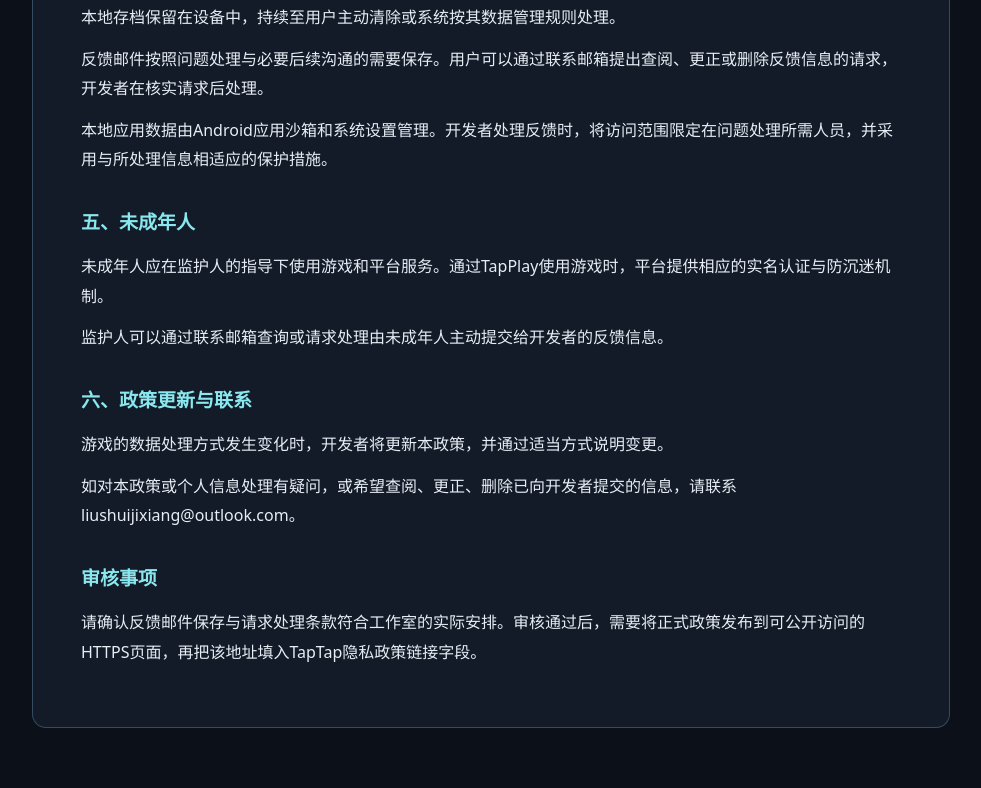
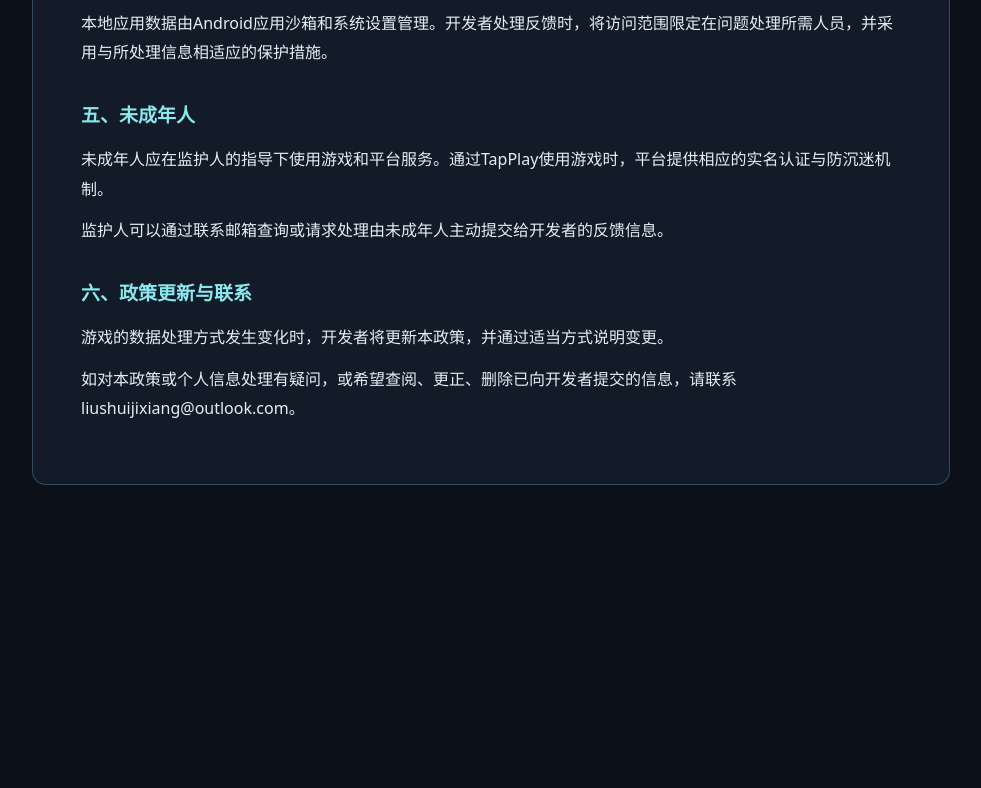
Before and after one commit to liushuijixiang/neon-depth-privacy, a plain HTML site: page index.html in a window 1280 px wide. Shown: the part 1243-2031 px from the top of the page, without its empty margins (149-1130 px from the left). After the commit the page ends 1788 px from the top, so only its background shows below. Drawn offline with Linux system fonts and the light colour scheme.

Commit message:
Publish the 1.0.0 privacy policy

```diff
--- a/index.html
+++ b/index.html
@@ -1,9 +1,9 @@
 <!doctype html>
-<html lang="zh-CN"><head><meta charset="utf-8"><meta name="viewport" content="width=device-width, initial-scale=1"><meta name="robots" content="noindex,nofollow"><title>霓虹深潜隐私政策 · 审核草稿</title><style>
+<html lang="zh-CN"><head><meta charset="utf-8"><meta name="viewport" content="width=device-width, initial-scale=1"><title>霓虹深潜隐私政策</title><style>
 :root{color-scheme:dark; font-family:system-ui,-apple-system,"Microsoft YaHei",sans-serif; background:#0c1018; color:#e7edf5}
 body{margin:0; padding:32px 18px 60px; line-height:1.85}main{max-width:820px; margin:auto; padding:clamp(22px,5vw,48px); border:1px solid #344b61; border-top:3px solid #52dce8; background:#121b27; border-radius:14px}h1{font-size:clamp(25px,5vw,34px); margin:0 0 20px; line-height:1.35}h2{font-size:19px; color:#89e7ed; margin:30px 0 10px}p{margin:12px 0;overflow-wrap:anywhere}.notice{border-left:4px solid #f1c767;background:#342d1e;color:#ffe8b2;padding:12px 16px;margin:0 0 24px;border-radius:4px}a{color:#89e7ed}
-</style></head><body><main><div class="notice"><strong>审核草稿，尚非正式生效政策。</strong><br>本草稿依据 Android 1.0.0 发布包核对，正式使用前需确认内容。</div><h1>霓虹深潜隐私政策</h1>
-<p>审核草稿<br>适用版本为霓虹深潜 Android 1.0.0。<br>运营主体为小问号工作室。<br>开发者联系邮箱为 liushuijixiang@outlook.com。<br>草稿整理日期为2026年11月11日，生效日期随正式政策发布确定。</p>
+</style></head><body><main><h1>霓虹深潜隐私政策</h1>
+<p>适用版本为霓虹深潜 Android 1.0.0。<br>运营主体为小问号工作室。<br>开发者联系邮箱为 liushuijixiang@outlook.com。<br>更新日期：2026年11月12日。<br>生效日期：2026年11月12日。</p>
 <h2>一、适用范围</h2>
 <p>本政策说明霓虹深潜独立APK中的数据处理，以及开发者通过邮箱接收游戏反馈时的数据处理。</p>
 <p>如通过TapPlay运行游戏，TapTap提供平台账号、实名验证、防沉迷及运行环境。相关处理适用TapTap向用户展示的相应隐私政策与服务说明。</p>
@@ -25,5 +25,4 @@ body{margin:0; padding:32px 18px 60px; line-height:1.85}main{max-width:820px; ma
 <h2>六、政策更新与联系</h2>
 <p>游戏的数据处理方式发生变化时，开发者将更新本政策，并通过适当方式说明变更。</p>
 <p>如对本政策或个人信息处理有疑问，或希望查阅、更正、删除已向开发者提交的信息，请联系 liushuijixiang@outlook.com。</p>
-<h2>审核事项</h2>
-<p>请确认反馈邮件保存与请求处理条款符合工作室的实际安排。审核通过后，需要将正式政策发布到可公开访问的HTTPS页面，再把该地址填入TapTap隐私政策链接字段。</p></main></body></html>
+</main></body></html>
```
